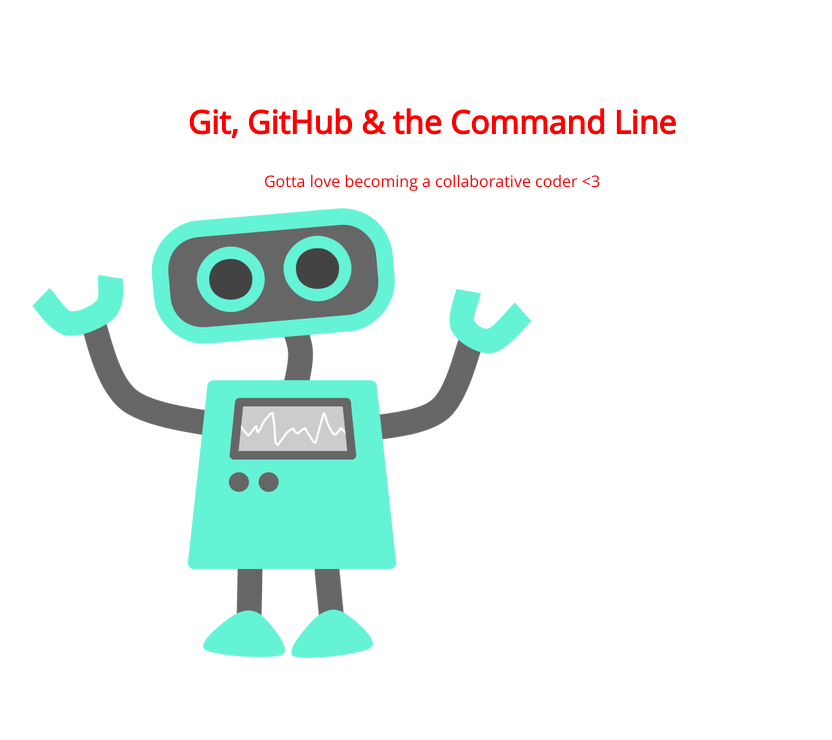
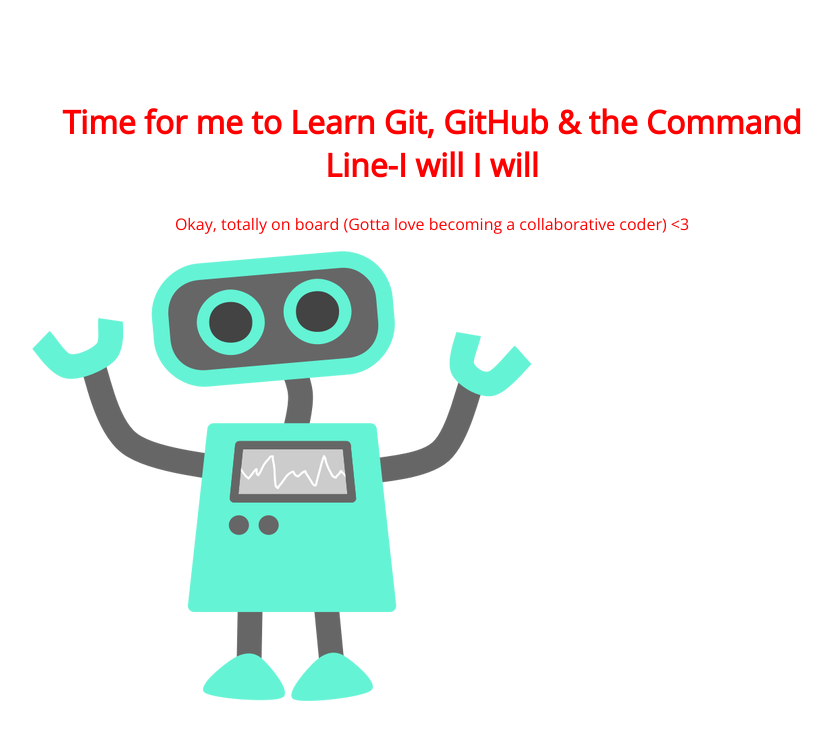
Before and after one commit to mstayler/105-project, a plain HTML site: page index.html in a window 1280 px wide. Shown: the whole page, without its empty margins (208-1040 px from the left). Drawn offline with nearby package versions, Linux system fonts and the light colour scheme.

Commit message:
create-error

```diff
--- a/index.html
+++ b/index.html
@@ -2,14 +2,14 @@
 <html lang="en">
 <head>
 	<meta charset="UTF-8">
-	<title>Let's Learn Git, GitHub and the Command Line</title>
+	<title>Gotta do this all over again because I screwed up </title>
 	<link href='http://fonts.googleapis.com/css?family=Open+Sans' rel='stylesheet' type='text/css'>
 	<link rel="stylesheet" href="css/style.css">
 </head>
 <body>
 	<section>
-		<h1>Git, GitHub & the Command Line</h1>
-		<p>Gotta love becoming a collaborative coder <3</p>
+		<h1>Time for me to Learn Git, GitHub & the Command Line-I will I will </h1>
+		<p>Okay, totally  on board (Gotta love becoming a collaborative coder) <3</p>
 		<img src="img/happy-blue-robot.png">
 	</section>
 </body>
```
